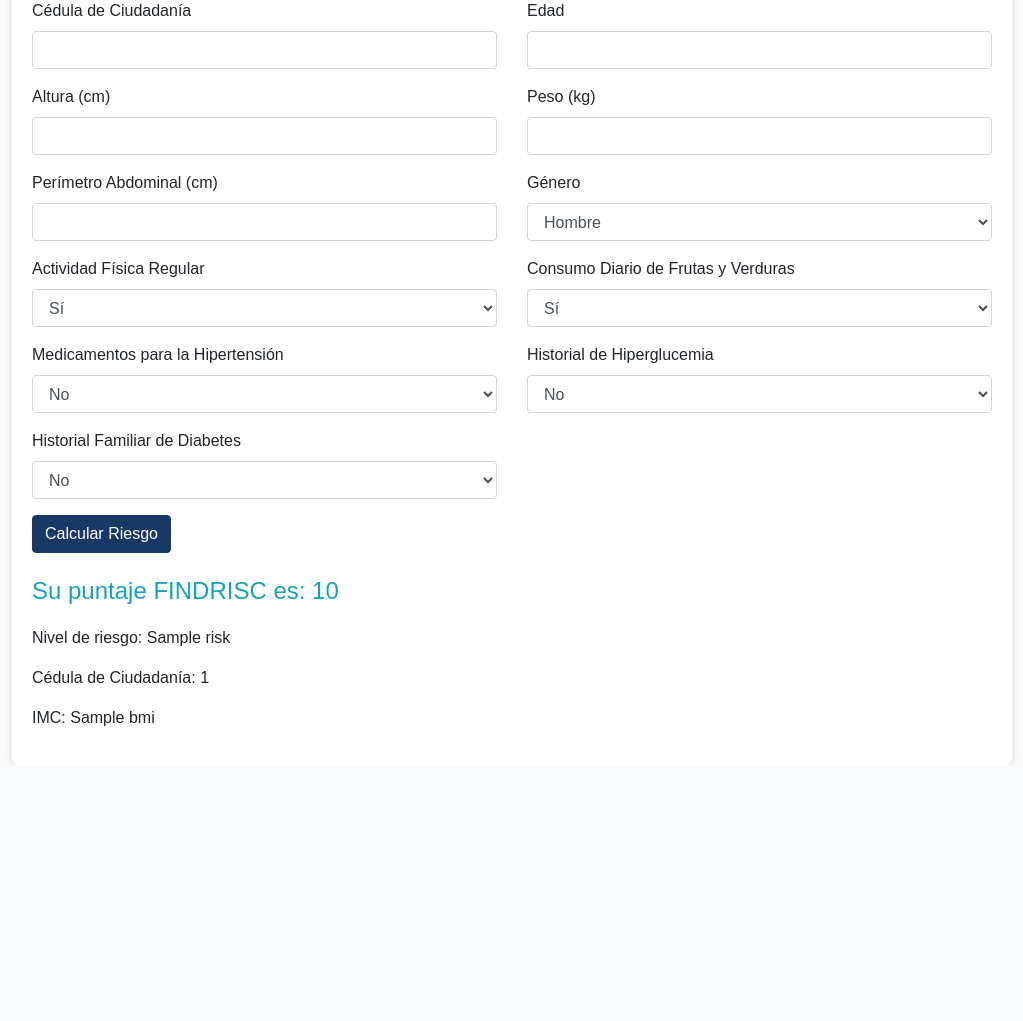
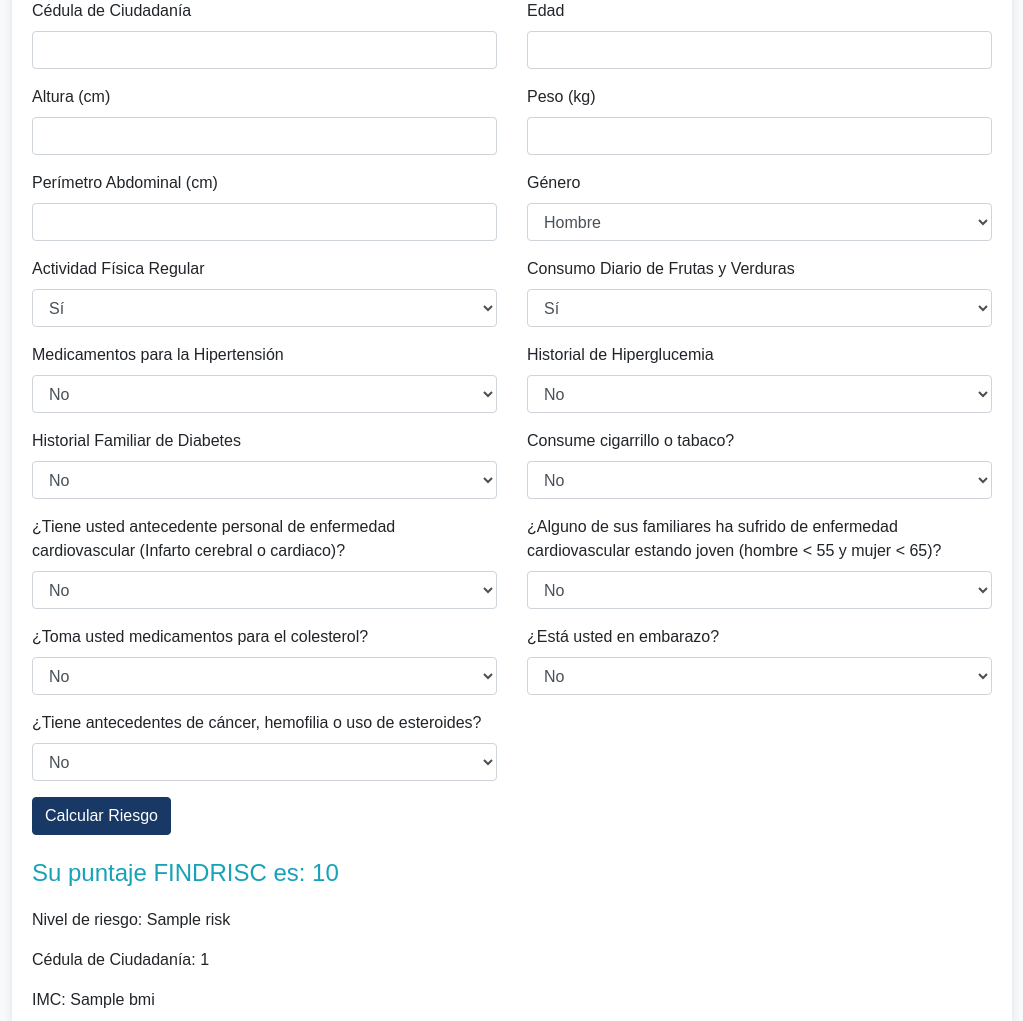
Before and after one commit to andrewml1/calcPrevencion, a Flask app: template templates/form.html in a window 1280 px wide. Shown: the part 308-1329 px from the top of the page, without its empty margins (128-1151 px from the left). Before the commit the page ends 1034 px from the top, so only its background shows below. Run offline with Flask 3, Linux system fonts and the light colour scheme; the template is opened without the code that fills it: most values are stand-ins (such as "Sample title", 1, 10 or a date in 2020); some libraries are stand-ins or nearby versions.

Commit message:
Cambios de funcionamiento incluyendo nuevas preguntas y exclusiones

```diff
--- a/app.py
+++ b/app.py
@@ -3,7 +3,6 @@ from flask import Flask, render_template, request
 from basedatos import guardar_datos, credenciales
 
 app = Flask(__name__)
-
 
 @app.route('/', methods=['GET', 'POST'])
 def findrisc_form():
@@ -67,18 +66,28 @@ def findrisc_form():
             risk = "Muy alto (aproximadamente 50% de riesgo en los próximos 10 años)"
 
         baseDatos="prosalco"
+        cred = credenciales(baseDatos)
 
-        cred = credenciales(baseDatos)
+        tobacco_use = int(request.form['tobacco_use'])
+        personal_cv_disease = int(request.form['personal_cv_disease'])
+        family_cv_disease_young = int(request.form['family_cv_disease_young'])
+        cholesterol_meds = int(request.form['cholesterol_meds'])
+        pregnancy = int(request.form['pregnancy'])
+        cancer_hemophilia_steroids = int(request.form['cancer_hemophilia_steroids'])
+
+        if age < 18 or age > 74 or pregnancy == 1 or cancer_hemophilia_steroids == 1:
+            score=0
+            risk="No se puede calcular el score"
 
         guardar_datos(id_number, age, height, weight, waist, request.form['gender'], bmi_score, waist_score,
                       physical_activity, fruit_vegetables, hypertension_meds, high_glucose,
-                      family_diabetes, age_score, score, risk, bmi, cred)
+                      family_diabetes, age_score, score, risk, bmi, tobacco_use, personal_cv_disease,
+                      family_cv_disease_young, cholesterol_meds, pregnancy, cancer_hemophilia_steroids, cred)
 
+        return render_template('form.html', score=score, risk=risk, id_number=id_number, bmi=round(bmi, 2), age=age, pregnancy=pregnancy, cancer_hemophilia_steroids=cancer_hemophilia_steroids)
 
-        return render_template('form.html', score=score, risk=risk, id_number=id_number, bmi=round(bmi, 2))
-
-    return render_template('form.html')
-
+    # Asegurarse de pasar las variables con valores por defecto cuando GET
+    return render_template('form.html', score=None, risk=None, id_number=None, bmi=None, age=None, pregnancy=None, cancer_hemophilia_steroids=None)
 
 if __name__ == '__main__':
     app.run(host="0.0.0.0", port=os.environ.get("PORT", 5000))
--- a/templates/form.html
+++ b/templates/form.html
@@ -73,8 +73,6 @@
         }
 
     </style>
-
-
 </head>
 <body>
 <div class="container mt-5">
@@ -163,18 +161,88 @@
                     <option value="5">Sí: padres, hermanos/as, hijos/as</option>
                 </select>
             </div>
+            <div class="col-md-6">
+                <label for="tobacco_use">Consume cigarrillo o tabaco?</label>
+                <select class="form-control" id="tobacco_use" name="tobacco_use">
+                    <option value="0">No</option>
+                    <option value="1">Sí</option>
+                </select>
+            </div>
+        </div>
+
+        <div class="form-group row">
+            <div class="col-md-6">
+                <label for="personal_cv_disease">¿Tiene usted antecedente personal de enfermedad cardiovascular (Infarto cerebral o cardiaco)?</label>
+                <select class="form-control" id="personal_cv_disease" name="personal_cv_disease">
+                    <option value="0">No</option>
+                    <option value="1">Sí</option>
+                </select>
+            </div>
+            <div class="col-md-6">
+                <label for="family_cv_disease_young">¿Alguno de sus familiares ha sufrido de enfermedad cardiovascular estando joven (hombre < 55 y mujer < 65)?</label>
+                <select class="form-control" id="family_cv_disease_young" name="family_cv_disease_young">
+                    <option value="0">No</option>
+                    <option value="1">Sí</option>
+                </select>
+            </div>
+        </div>
+
+        <div class="form-group row">
+
+            <div class="col-md-6">
+                <label for="cholesterol_meds">¿Toma usted medicamentos para el colesterol?</label>
+                <select class="form-control" id="cholesterol_meds" name="cholesterol_meds">
+                    <option value="0">No</option>
+                    <option value="1">Sí</option>
+                </select>
+            </div>
+            <div class="col-md-6">
+                <label for="pregnancy">¿Está usted en embarazo?</label>
+                <select class="form-control" id="pregnancy" name="pregnancy">
+                    <option value="0">No</option>
+                    <option value="1">Sí</option>
+                </select>
+            </div>
+        </div>
+
+        <div class="form-group row">
+            <div class="col-md-6">
+                <label for="cancer_hemophilia_steroids">¿Tiene antecedentes de cáncer, hemofilia o uso de esteroides?</label>
+                <select class="form-control" id="cancer_hemophilia_steroids" name="cancer_hemophilia_steroids">
+                    <option value="0">No</option>
+                    <option value="1">Sí</option>
+                </select>
+            </div>
         </div>
 
         <button type="submit" class="btn btn-primary">Calcular Riesgo</button>
     </form>
 
 {% if score is not none %}
+    {% if age < 18 or age > 74 or pregnancy == 1 or cancer_hemophilia_steroids == 1 %}
+        <div id="result-section" class="mt-4">
+            <h3>No es posible calcular FINDRISC</h3>
+            <p>No es posible calcular el riesgo FINDRISC porque usted:</p>
+            <ul>
+                {% if age < 18 or age > 74 %}
+                    <li>Es menor de 18 o mayor de 74 años</li>
+                {% endif %}
+                {% if pregnancy == 1 %}
+                    <li>Está en embarazo</li>
+                {% endif %}
+                {% if cancer_hemophilia_steroids == 1 %}
+                    <li>Tiene antecedentes de cáncer, hemofilia o uso de esteroides</li>
+                {% endif %}
+            </ul>
+        </div>
+    {% else %}
         <div id="result-section" class="mt-4">
             <h3>Su puntaje FINDRISC es: {{ score }}</h3>
             <p>Nivel de riesgo: {{ risk }}</p>
             <p>Cédula de Ciudadanía: {{ id_number }}</p>
             <p>IMC: {{ bmi }}</p>
         </div>
+    {% endif %}
 {% endif %}
 
     <script>
```
Also changed, not shown: basedatos.py (+14 -4 lines). Lines whose indentation alone changed are shown as unchanged.
